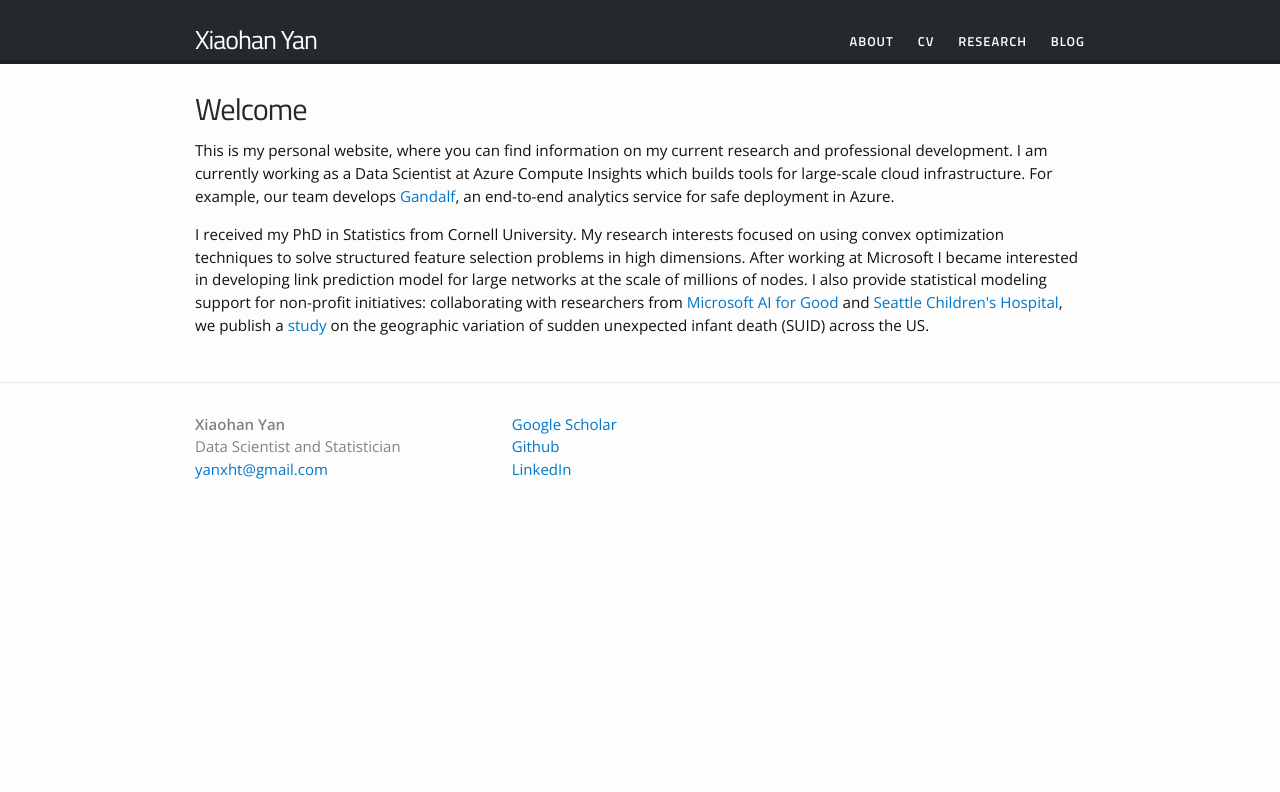
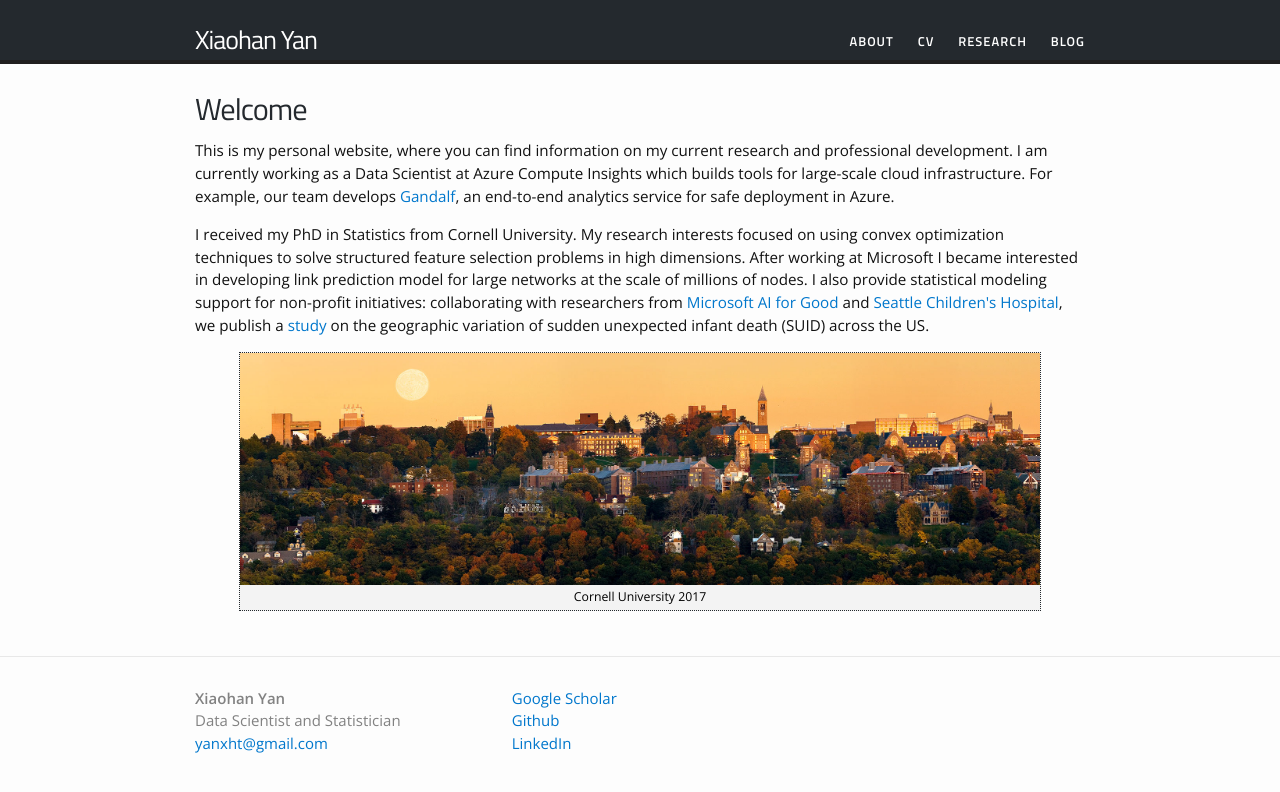
Before and after one commit to yanxht/yanxht.github.io, a Jekyll site: the page built from index.html, in a window 1280 px wide. Shown: the top 792 px of the page. Built offline with Jekyll 4.4.1, drawn with Linux system fonts in a browser that asks for light colours.

Commit message:
Add cornell photo

```diff
--- a/index.html
+++ b/index.html
@@ -10,4 +10,7 @@ layout: default
 
 <p>I received my PhD in Statistics from Cornell University. My research interests focused on using convex optimization techniques to solve structured feature selection problems in high dimensions. After working at Microsoft I became interested in developing link prediction model for large networks at the scale of millions of nodes. I also provide statistical modeling support for non-profit initiatives: collaborating with researchers from <a href="https://www.microsoft.com/en-us/ai/ai-for-good">Microsoft AI for Good</a> and <a href="https://www.seattlechildrens.org">Seattle Children's Hospital</a>, we publish a <a href="https://www.sciencedirect.com/science/article/abs/pii/S002234762030010X">study</a> on the geographic variation of sudden unexpected infant death (SUID) across the US. </p>
 
+{% include image.html url="/images/cornell_full.jpg" caption="Cornell University 2017" width=800 align="center" %}
+
+
 </div>
```
Also changed, not shown: images/cornell_full.jpg (added).
